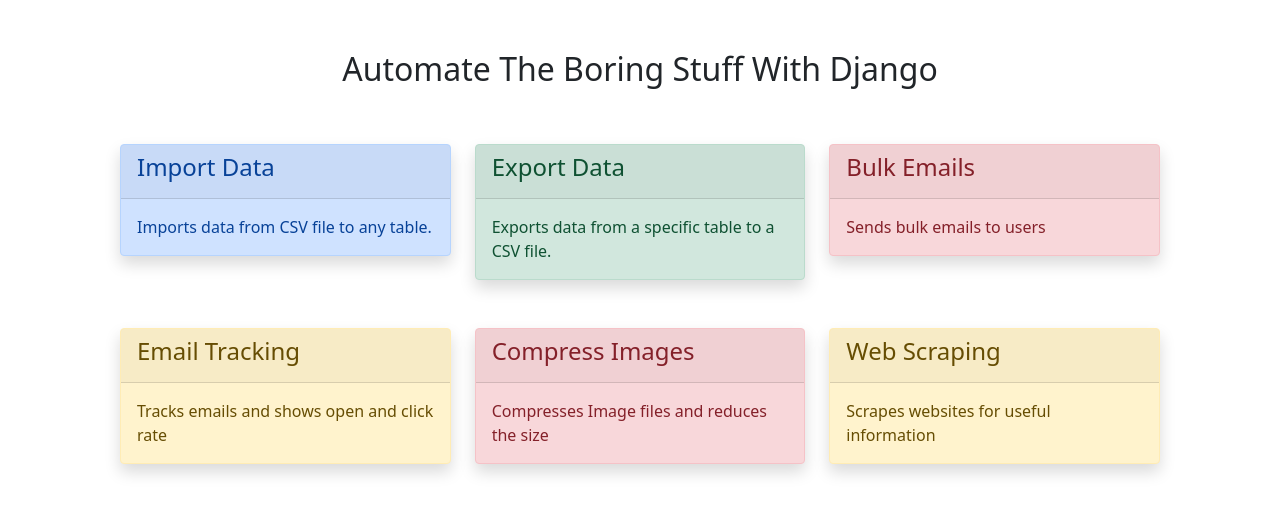
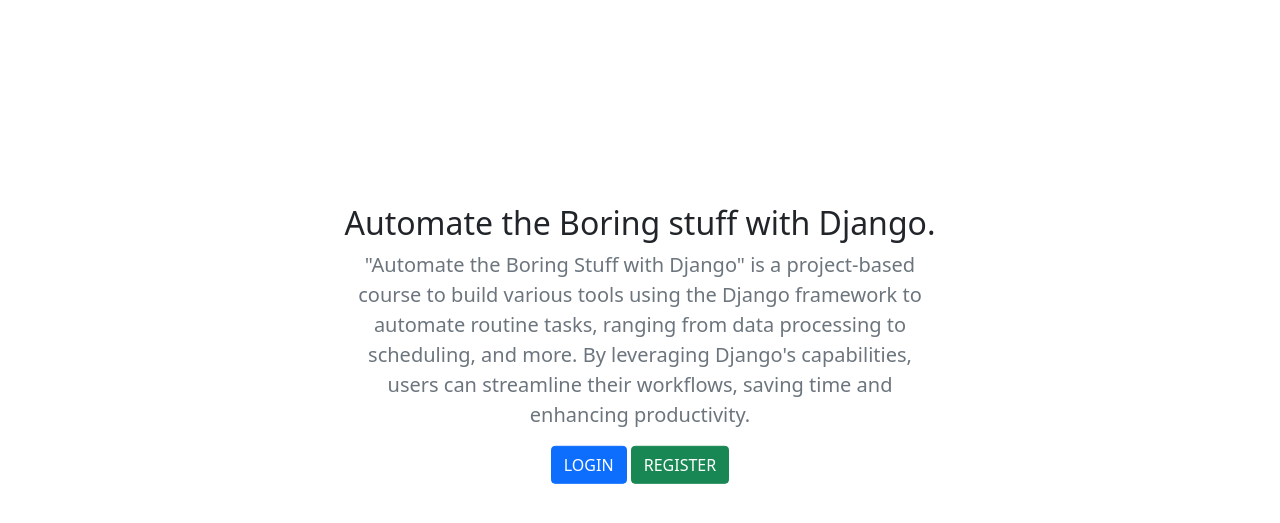
Before and after one commit to Kedar2012/Automate_With_Django, a Django app: page / in a window 1280 px wide. Shown: the part 56-579 px from the top of the page. Run offline with Django 5.2, Linux system fonts and the light colour scheme; parts of the project's set-up code (start-up, migrations or seed data) failed here and were passed over.

Commit message:
Login, Register, Logout Feature

```diff
--- a/Auto_Craft_Main/settings.py
+++ b/Auto_Craft_Main/settings.py
@@ -21,6 +21,8 @@
     'django.contrib.staticfiles',
     'dataentry',
     'uploads',
+    'crispy_forms',
+    'crispy_bootstrap5',
 ]
 
 MIDDLEWARE = [
@@ -129,3 +131,7 @@
 DEFAULT_FROM_EMAIL = 'Automate with Django <neea2828@gmail.com>'
 
 DEFAULT_TO_EMAIL = 'keykoky4@gmail.com'
+
+
+
+CRISPY_TEMPLATE_PACK = 'bootstrap5'
--- a/Auto_Craft_Main/urls.py
+++ b/Auto_Craft_Main/urls.py
@@ -9,6 +9,9 @@
     path('admin/', admin.site.urls),
     path('',views.home, name='home'),
     path('dataentry/',include('dataentry.urls')),
-    path('celery-test/', views.celery_test)
+    path('celery-test/', views.celery_test),
+    path('register', views.register, name='register'),
+    path('login', views.login, name='login'),
+    path('logout', views.logout, name='logout'),
 
 ] + static(settings.MEDIA_URL, document_root=settings.MEDIA_ROOT)
--- a/Auto_Craft_Main/views.py
+++ b/Auto_Craft_Main/views.py
@@ -1,6 +1,11 @@
-from django.shortcuts import render
+from django.shortcuts import render, redirect
 from django.http import HttpResponse
 from dataentry.tasks import celery_test_task
+from .forms import RegistrationForm
+from django.contrib import messages
+from django.contrib.auth.forms import AuthenticationForm
+from django.contrib import auth
+
 
 # Create your views here.
 def home(request):
@@ -9,3 +14,45 @@
 def celery_test(request):
     celery_test_task.delay()
     return HttpResponse('<h1>Executed..!!</h1>')
+
+def register(request):
+    if request.method == 'POST':
+        form = RegistrationForm(request.POST)
+        if form.is_valid():
+            form.save()
+            messages.success(request, 'Registration Successful.')
+            return redirect('login')
+        else:
+            context = {'form':form}
+            return render(request, 'register.html',context)
+    else:
+        form = RegistrationForm()
+        context = {
+            'form':form
+        }
+    return render(request, 'register.html',context)
+
+def login(request):
+    if request.method == 'POST':
+        form = AuthenticationForm(request, request.POST)
+        if form.is_valid():
+            username = form.cleaned_data['username']
+            password = form.cleaned_data['password']
+
+            user = auth.authenticate(username=username, password=password)
+            if user is not None:
+                auth.login(request, user)
+                return redirect('home')
+        else:
+            messages.error(request, 'Invalid Credentials, Try Again.')
+            return redirect('login')
+    else:
+        form = AuthenticationForm()
+        context = {
+            'form':form
+        }
+        return render(request, 'login.html',context)
+
+def logout(request):
+    auth.logout(request)
+    return redirect('home')
--- a/templates/base.html
+++ b/templates/base.html
@@ -9,14 +9,24 @@
     <link href="https://cdn.jsdelivr.net/npm/bootstrap@5.0.2/dist/css/bootstrap.min.css" rel="stylesheet" integrity="sha384-EVSTQN3/azprG1Anm3QDgpJLIm9Nao0Yz1ztcQTwFspd3yD65VohhpuuCOmLASjC" crossorigin="anonymous">
     <script src="https://cdn.jsdelivr.net/npm/bootstrap@5.0.2/dist/js/bootstrap.bundle.min.js" integrity="sha384-MrcW6ZMFYlzcLA8Nl+NtUVF0sA7MsXsP1UyJoMp4YLEuNSfAP+JcXn/tWtIaxVXM" crossorigin="anonymous"></script>
 
+    <script src="https://ajax.googleapis.com/ajax/libs/jquery/3.7.1/jquery.min.js"></script>
+
     <script src="{% static 'js/custom.js' %}"></script>
 
     <style>
         .form-group{
             padding: 15px !important;
         }
+
+        .home-info{
+            position: absolute;
+            top: 50%;
+            left: 50%;
+            transform: translate(-50%, -50%);
+            padding: 20px;
+        }
+
     </style>
-
 
 </head>
 <body>
@@ -27,8 +37,19 @@
             <a class="navbar-brand" href="{% url 'home' %}">Automate With Django</a>
 
             <div>
-                <a href="" class="float-right text-decoration-none text-dark">Login</a>
-                &nbsp;<a href="" class="float-right btn btn-success">Register</a>
+
+                {% if user.is_authenticated %}
+
+                    <div>
+                        Logged in as : <b>{{user}}</b>
+                        &nbsp;<a href="{% url 'logout' %}" class="float-right btn btn-outline-danger">Logout</a>
+                    </div>
+
+                {% else %}
+                    <a href="{% url 'login' %}" class="float-right text-decoration-none text-dark">Login</a>
+                    &nbsp;<a href="{% url 'register' %}" class="float-right btn btn-success">Register</a>
+                {% endif %}
+
             </div>
 
         </div>
--- a/templates/home.html
+++ b/templates/home.html
@@ -2,7 +2,9 @@
 
 
 {% block content %}
+
     <div class="container" style="padding: 50px;">
+        {% if user.is_authenticated %}
             <h2 class="text-center">Automate The Boring Stuff With Django</h2>
             <div class="row pt-5">
                 <!-- Import data -->
@@ -90,5 +92,23 @@
                     </a>
                 </div>
             </div>
+        {% else %}
+
+            <div class="home-info">
+                <h2 class="text-center">Automate the Boring stuff with Django.</h2>
+                <p class="lead text-center text-muted">
+                    "Automate the Boring Stuff with Django" is a project-based course to build various tools using the Django framework to automate routine tasks, ranging from data processing to scheduling, and more.
+                    By leveraging Django's capabilities, users can streamline their workflows, saving time and enhancing productivity.
+                </p>
+
+                <div style="display: flex; justify-content: center;">
+                    <a href="{% url 'login' %}" class="btn btn-primary">LOGIN</a>
+                    &nbsp;<a href="{% url 'register' %}" class="btn btn-success">REGISTER</a>
                 </div>
+            </div>
+
+        {% endif %}
+
+    </div>
+
     {% endblock %}
```
Also changed, not shown: Auto_Craft_Main/forms.py (added, +9 -0 lines), templates/login.html (added, +27 -0 lines), templates/register.html (added, +27 -0 lines). Lines whose indentation alone changed are shown as unchanged.
